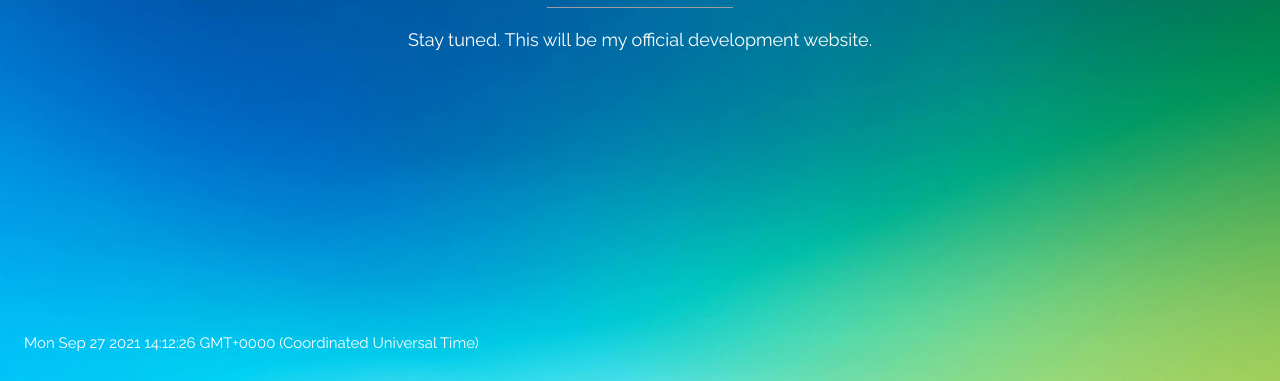
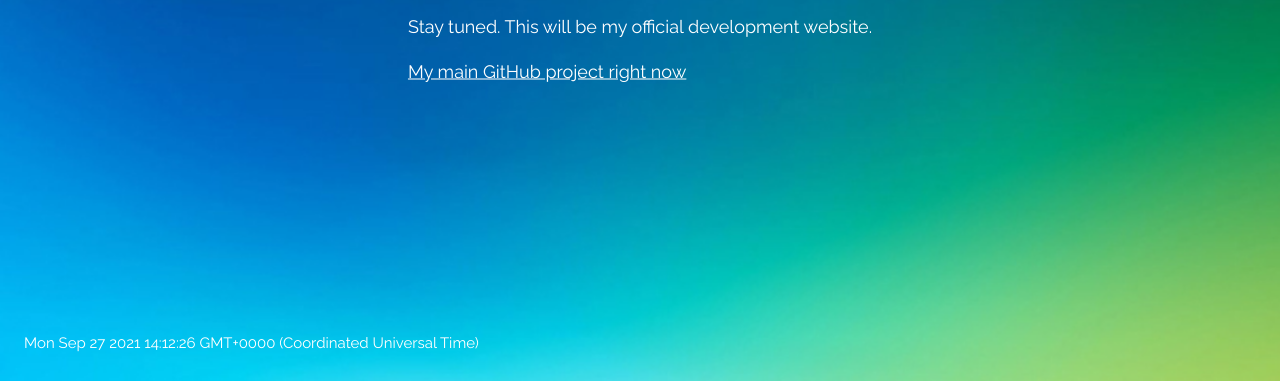
Before and after one commit to DontEatThemCookies/DontEatThemCookies.github.io, a plain HTML site: page index.html in a window 1280 px wide. Shown: the part 419-800 px from the top of the page. Drawn offline with nearby package versions, Linux system fonts and the light colour scheme.

Commit message:
Update index.html

```diff
--- a/index.html
+++ b/index.html
@@ -25,6 +25,7 @@ body, html {height: 100%}
     <h1 class="w3-jumbo w3-animate-top">COMING SOON</h1>
     <hr class="w3-border-grey" style="margin:auto;width:40%">
     <p class="w3-large w3-center">Stay tuned. This will be my official development website.</p>
+    <a href=https://github.com/DontEatThemCookies/HQ9 class="w3-large w3-center">My main GitHub project right now</a>
   </div>
   <div class="w3-display-bottomleft w3-padding-large">
     <script type="text/javascript"> <!-- time function starts here -->
```
